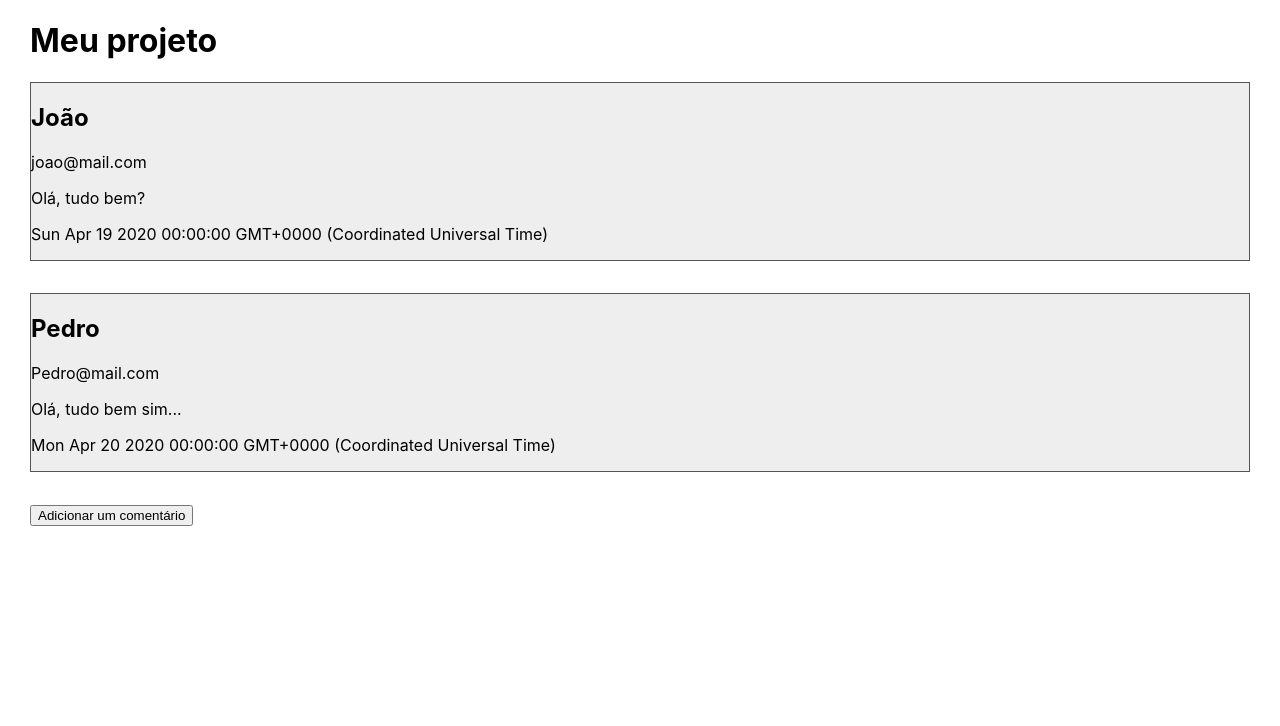
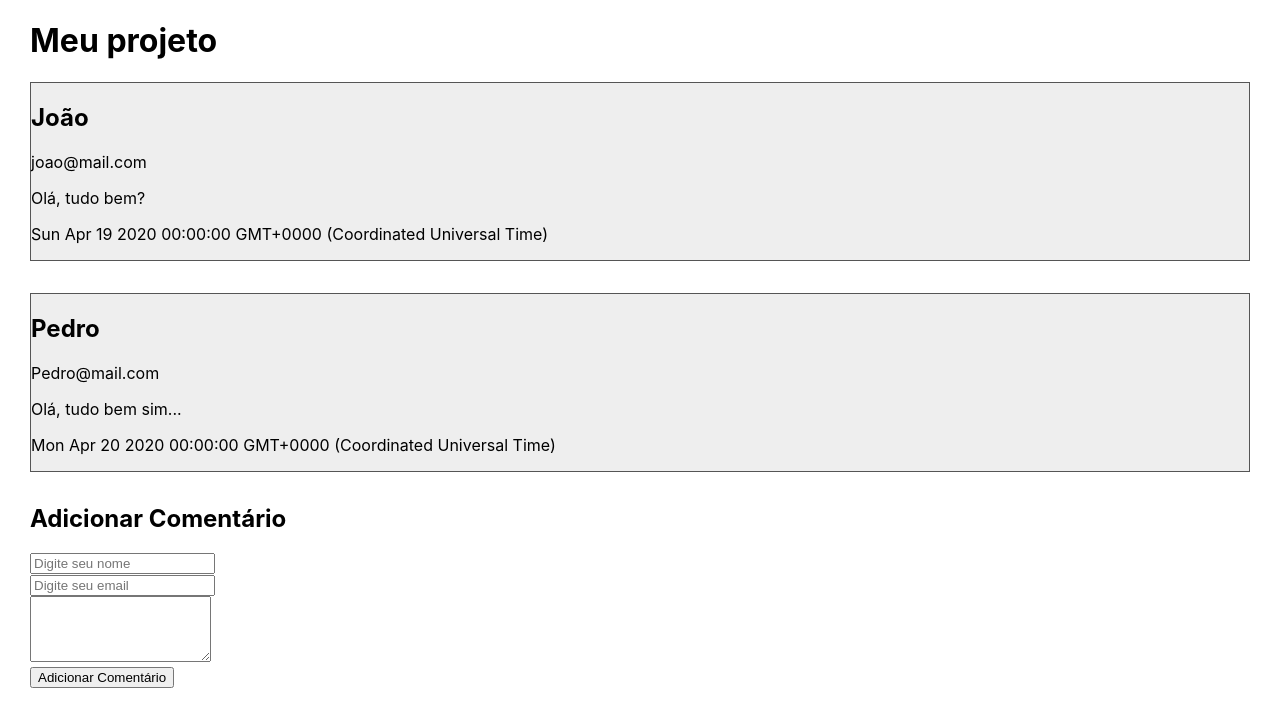
Before and after one commit to Thiagodessa41/react-estud, a React (Create React App) app: page / in a window 1280 px wide. Shown: the top 726 px of the page. Built offline with nearby package versions, Linux system fonts and the light colour scheme.

Commit message:
tratamentoEvento

```diff
--- a/src/App.js
+++ b/src/App.js
@@ -18,20 +18,27 @@
         data: new Date(2020, 3, 20),
         mensagem: 'Olá, tudo bem sim...'
         }
-    ]
+    ],
+    novoComentario:{
+      nome: '',
+      email: '',
+      mensagem:''
+    }
+
   }
  // para adicionar um novo comentario
-  adicionarComentario = () =>{
-    const novoComentario = {
-      nome: 'Maria',
-      email:'maria@gmail.com',
-      data: new Date(),
-      mensagem:'Ola pessoal..'
-    }
-    this.setState({comentarios: [...this.state.comentarios, novoComentario]})
+  adicionarComentario = evento =>{
+    evento.preventDefault();
+    const novoComentario ={...this.state.novoComentario, data: new Date()}
+    this.setState({comentarios: [...this.state.comentarios, novoComentario],
+    novoComentario: {nome:'', email:'', mensagem:''}
+  })
   }
 
-
+  digitacao = evento => {
+      const {name,value} = evento.target;
+      this.setState({novoComentario:{...this.state.novoComentario,[name]: value}})
+  }
 
   render(){
     return (
@@ -47,7 +54,34 @@
         </Comentario>
       ))}
 
-             <button onClick={this.adicionarComentario}>Adicionar um comentário</button>
+        <form method='post' onSubmit={this.adicionarComentario}>
+          <h2>Adicionar Comentário</h2>
+          <div>
+            <input
+              type="text"
+              name="nome"
+              value={this.state.novoComentario.nome}
+              onChange={this.digitacao}
+              placeholder='Digite seu nome'/>
+          </div>
+          <div>
+            <input
+              type="email"
+              name="email"
+              value={this.state.novoComentario.email}
+              onChange={this.digitacao}
+              placeholder='Digite seu email'/>
+          </div>
+          <div>
+            <textarea
+              name="mensagem"
+              value={this.state.novoComentario.mensagem}
+              onChange={this.digitacao}
+              rows="4" />
+          </div>
+          <button
+           type='submit' >Adicionar Comentário</button>
+        </form>
       </div>
       );
   }
```
